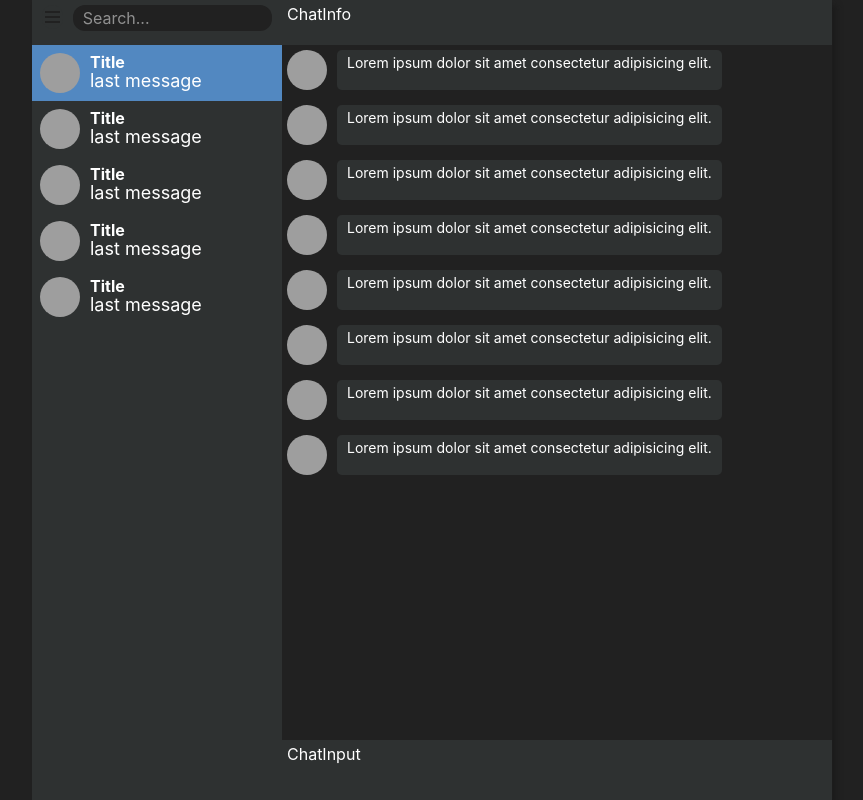
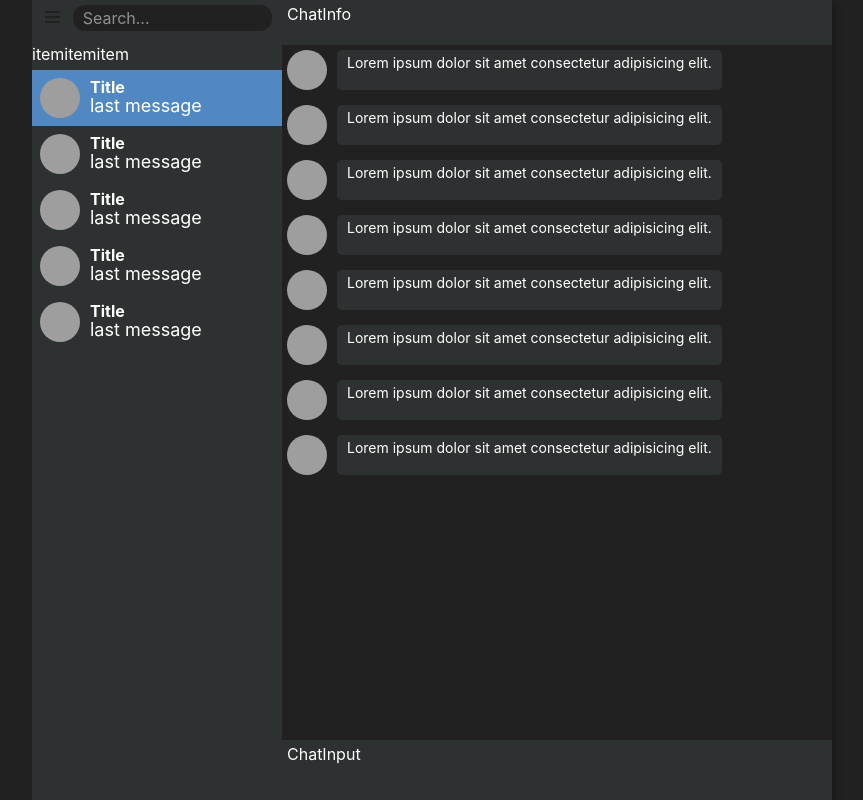
Before and after one commit to UlianaSavi/RS-CLONE, a React (Create React App) app: page /messenger in a window 1280 px wide. Shown: the whole page, without its empty margins (208-1071 px from the left). Built offline with nearby package versions, Linux system fonts and the light colour scheme; grey boxes are pictures that could not be loaded.

Commit message:
feat: create component for chats folders

```diff
--- /dev/null
+++ b/src/components/ChatsFolderItem/ChatsFolderItem.scss
@@ -0,0 +1,5 @@
+@import "../../styles/variables";
+
+.chat-folder-item {
+  height: 25px;
+}
--- /dev/null
+++ b/src/components/ChatsFolderItem/ChatsFolderItem.tsx
@@ -0,0 +1,11 @@
+import './ChatsFolderItem.scss';
+
+function ChatsFolderItem() {
+  return (
+    <span className="chat-folder-item">
+      item
+    </span>
+  );
+}
+
+export default ChatsFolderItem;
--- /dev/null
+++ b/src/components/ChatsFolders/ChatsFolders.scss
@@ -0,0 +1,5 @@
+@import "../../styles/variables";
+
+.chats-folders {
+  height: 25px;
+}
--- /dev/null
+++ b/src/components/ChatsFolders/ChatsFolders.tsx
@@ -0,0 +1,14 @@
+import ChatsFolderItem from '../ChatsFolderItem/ChatsFolderItem';
+import './ChatsFolders.scss';
+
+function ChatsFolders() {
+  return (
+    <div className="chats-folders">
+      <ChatsFolderItem />
+      <ChatsFolderItem />
+      <ChatsFolderItem />
+    </div>
+  );
+}
+
+export default ChatsFolders;
--- a/src/components/ChatList/ChatList.scss
+++ b/src/components/ChatsList/ChatsList.scss
@@ -1,3 +1,3 @@
-.chat-list {
+.chats-list {
   min-height: 400px;
 }
--- a/src/components/ChatList/ChatList.tsx
+++ b/src/components/ChatsList/ChatsList.tsx
@@ -1,9 +1,9 @@
 import ChatPreview from '../ChatPreview/ChatPreview';
-import './ChatList.scss';
+import './ChatsList.scss';
 
-function ChatList() {
+function ChatsList() {
   return (
-    <div className="chat-list">
+    <div className="chats-list">
       <ChatPreview status="active" />
       <ChatPreview status="inactive" />
       <ChatPreview status="inactive" />
@@ -13,4 +13,4 @@ function ChatList() {
   );
 }
 
-export default ChatList;
+export default ChatsList;
--- a/src/components/Sidebar/Sidebar.tsx
+++ b/src/components/Sidebar/Sidebar.tsx
@@ -1,4 +1,4 @@
-import ChatList from '../ChatList/ChatList';
+import SidebarContent from '../SidebarContent/SidebarContent';
 import SidebarHeader from '../SidebarHeader/SidebarHeader';
 import './Sidebar.scss';
 
@@ -6,7 +6,7 @@ function Sidebar() {
   return (
     <div className="sidebar">
       <SidebarHeader />
-      <ChatList />
+      <SidebarContent />
     </div>
   );
 }
--- /dev/null
+++ b/src/components/SidebarContent/SidebarContent.scss
@@ -0,0 +1,3 @@
+.sidebar-content {
+  min-height: 400px;
+}
--- /dev/null
+++ b/src/components/SidebarContent/SidebarContent.tsx
@@ -0,0 +1,14 @@
+import ChatsFolders from '../ChatsFolders/ChatsFolders';
+import ChatsList from '../ChatsList/ChatsList';
+import './SidebarContent.scss';
+
+function SidebarContent() {
+  return (
+    <div className="sidebar-content">
+      <ChatsFolders />
+      <ChatsList />
+    </div>
+  );
+}
+
+export default SidebarContent;
```
